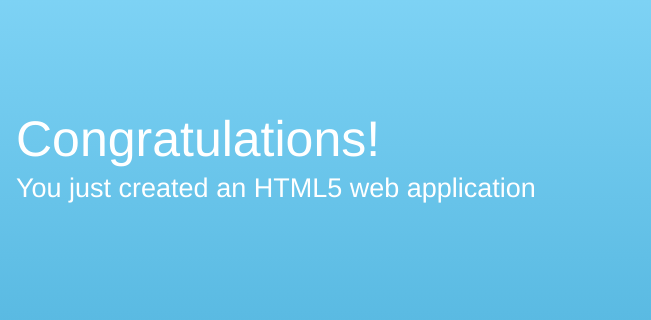
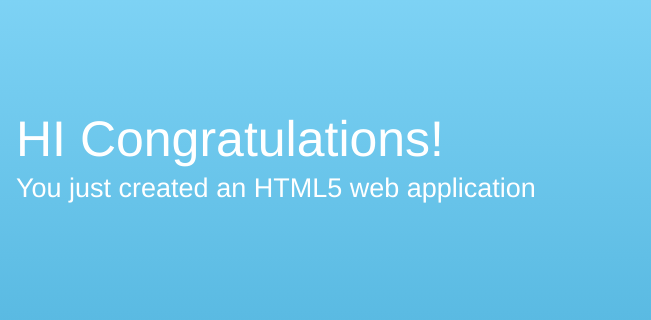
Before and after one commit to sachincetpa/static-site-one, a plain HTML site: page webpage/index.html in a window 1280 px wide. Shown: the part 171-491 px from the top of the page, 629-1280 px from the left. Drawn offline with Linux system fonts and the light colour scheme.

Commit message:
Update index.html

```diff
--- a/webpage/index.html
+++ b/webpage/index.html
@@ -58,7 +58,7 @@
         <div class="message">
             <a class="twitter-link" href="http://twitter.com/home/?status=I%20created%20a%20project%20with%20AWS%20CodeStar!%20%23AWS%20%23AWSCodeStar%20https%3A%2F%2Faws.amazon.com%2Fcodestar"><img src="img/tweet.svg" /></a>
             <div class="text">
-                <h1>Congratulations!</h1>
+                <h1>HI Congratulations!</h1>
                 <h2>You just created an HTML5 web application</h2>
             </div>
         </div>
```
